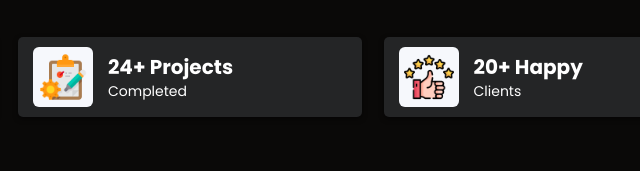
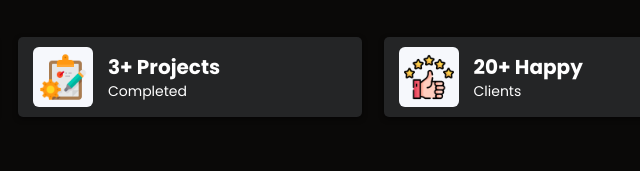
Before and after one commit to JohnPaulPacatang/my-portfolio-v2, a plain HTML site: page index.html in a window 1280 px wide. Shown: the part 1509-1680 px from the top of the page, 450-1090 px from the left. Drawn offline with nearby package versions, Linux system fonts and the light colour scheme; some packages are replaced by stand-ins of ours; a script that the page names is missing.

Commit message:
Update index.html

```diff
--- a/index.html
+++ b/index.html
@@ -126,7 +126,7 @@
       <div class="career-item" data-aos="fade-up" data-aos-duration="700">
         <span class="icon"><img src="images/project.png" alt="projects"></span>
         <span class="career-desc">
-          <h2>24+ Projects</h2>
+          <h2>3+ Projects</h2>
           <p>Completed</p>
         </span>
       </div>
```
